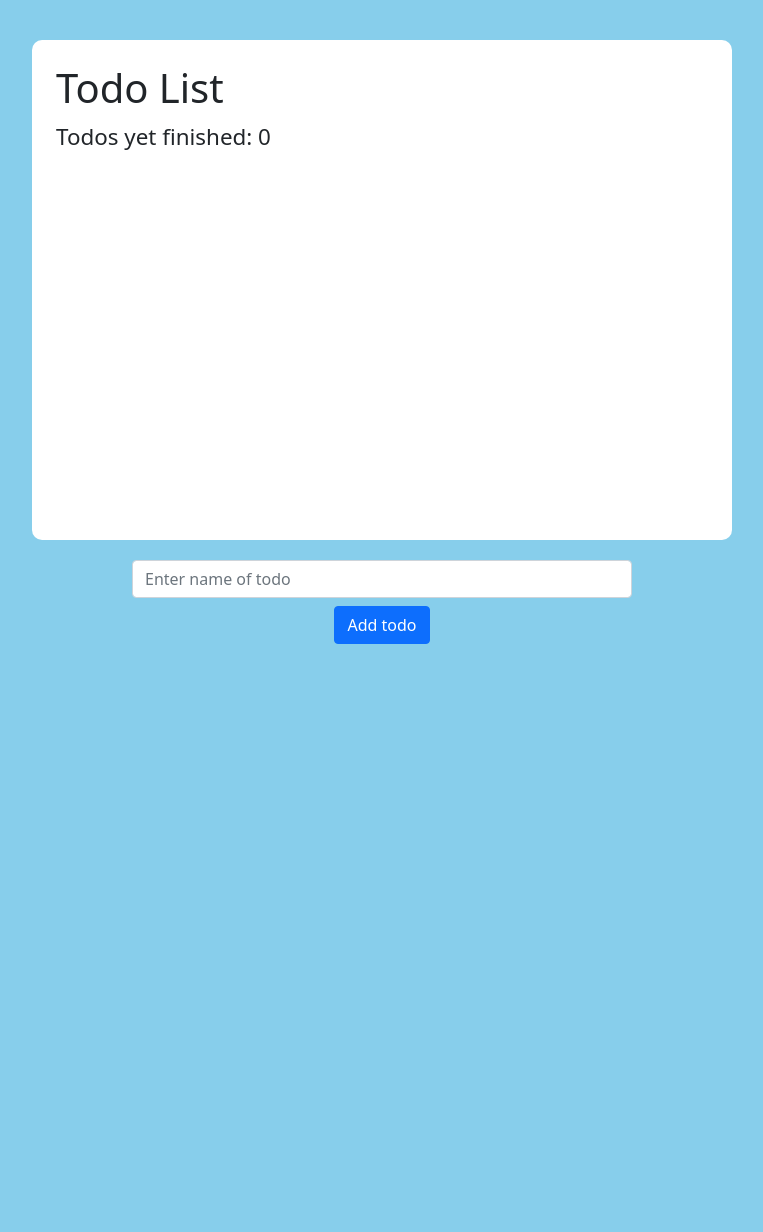
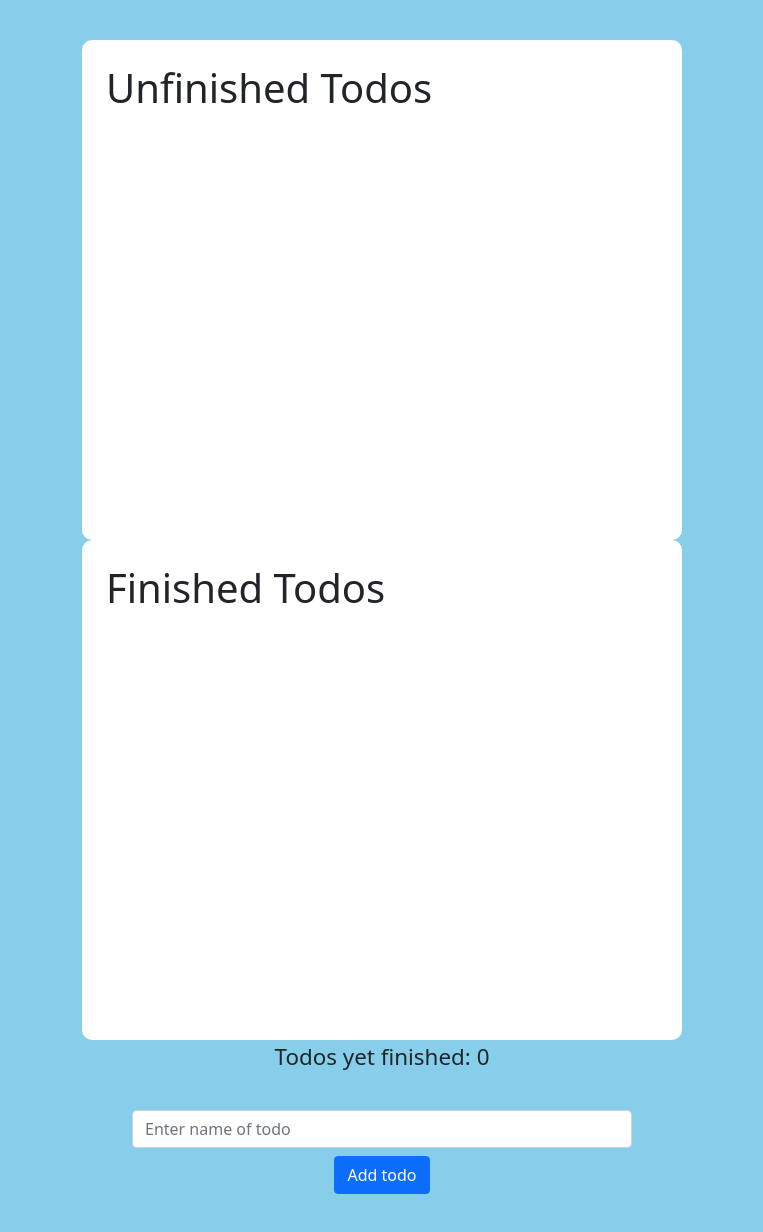
Before and after one commit to ericstaahl/workshop-vue-todos, a plain HTML site: page index.html in a window 1280 px wide. Shown: the whole page, without its empty margins (258-1021 px from the left). Before the commit the page ends 800 px from the top, so only its background shows below. Drawn offline with nearby package versions, Linux system fonts and the light colour scheme.

Commit message:
There is now one list for unfinished todos and one for those finished.

```diff
--- a/app.js
+++ b/app.js
@@ -23,14 +23,21 @@ Vue.createApp({
         }
 },
 computed: {
-    unfinishedTodos() {
-        let unfinishedTodos = 0;
+    unfinishedTodosLeft() {
+        let unfinishedTodosLeft = 0;
         this.todos.forEach(todo => {
             if(todo.completed === false) {
-                unfinishedTodos++
+                unfinishedTodosLeft++
             }
-        });
-        return unfinishedTodos;
+        })
+        return unfinishedTodosLeft
+    },
+    unfinishedTodos() {
+        return this.todos.filter(todo => todo.completed === false)
+    },
+    finishedTodos() {
+        return this.todos.filter(todo => todo.completed === true)
     }
+
 }
 }).mount('#app')
--- a/index.html
+++ b/index.html
@@ -12,21 +12,35 @@
 </head>
 
 <body>
-    <div id="app" class="container d-flex flex-column align-items-center">
-        <div id="todo-app" class="p-4">
+    <div id="app" class="container d-flex flex-row flex-wrap justify-content-center align-items-center">
+        <div id="unfinishedTodos" class="todos-wrapper p-4 mx-2">
             <!-- render todos -->
             <div>
-                <h1>Todo List</h1>
-                <p class="text"> Todos yet finished: {{ unfinishedTodos }}</p>
+                <h1>Unfinished Todos</h1>
             </div>
             <ul class="text">
-                <li class="d-flex justify-content-between m-1" v-for="todo in todos" :class="todo.completed ? 'completed' : ''">
+                <li class="d-flex justify-content-between m-1" v-for="todo in unfinishedTodos" :class="todo.completed ? 'completed' : ''">
                     <span @click="toggleTodo(todo)">{{ todo.title }}</span>
-                    <button class="btn btn-primary text-center" @click="removeTodo(todo)"> 🗑</button>
+                    <button class="btn btn-primary" @click="removeTodo(todo)">🗑</button>
                 </li>
             </ul>
         </div>
-        <input type="text" class="input form-control" placeholder="Enter name of todo" v-model="todoTitle">
+        <div id="finishedTodos" class="todos-wrapper p-4 mx-2">
+            <!-- render todos -->
+            <div>
+                <h1>Finished Todos</h1>
+            </div>
+            <ul class="text">
+                <li class="d-flex justify-content-between m-1" v-for="todo in finishedTodos" :class="todo.completed ? 'completed' : ''">
+                    <span @click="toggleTodo(todo)">{{ todo.title }}</span>
+                    <button class="btn btn-primary" @click="removeTodo(todo)">🗑</button>
+                </li>
+            </ul>
+        </div>
+        <p class="text w-100 text-center"> Todos yet finished: {{ unfinishedTodosLeft }}</p>
+        <div class="w-100">
+            <input type="text" class="input form-control" placeholder="Enter name of todo" v-model="todoTitle">
+        </div>
         <button class="btn btn-primary m-2" @click="addTodo(todoTitle)">Add todo</button>
     </div>
 
--- a/style.css
+++ b/style.css
@@ -18,9 +18,9 @@ body {
     margin: 40px auto 40px auto;
 }
 
-#todo-app {
+.todos-wrapper {
     height: 500px;
-    width: 700px;
+    width: 600px;
     background-color: white;
     border-radius: 10px;
     overflow-y: auto;
```
